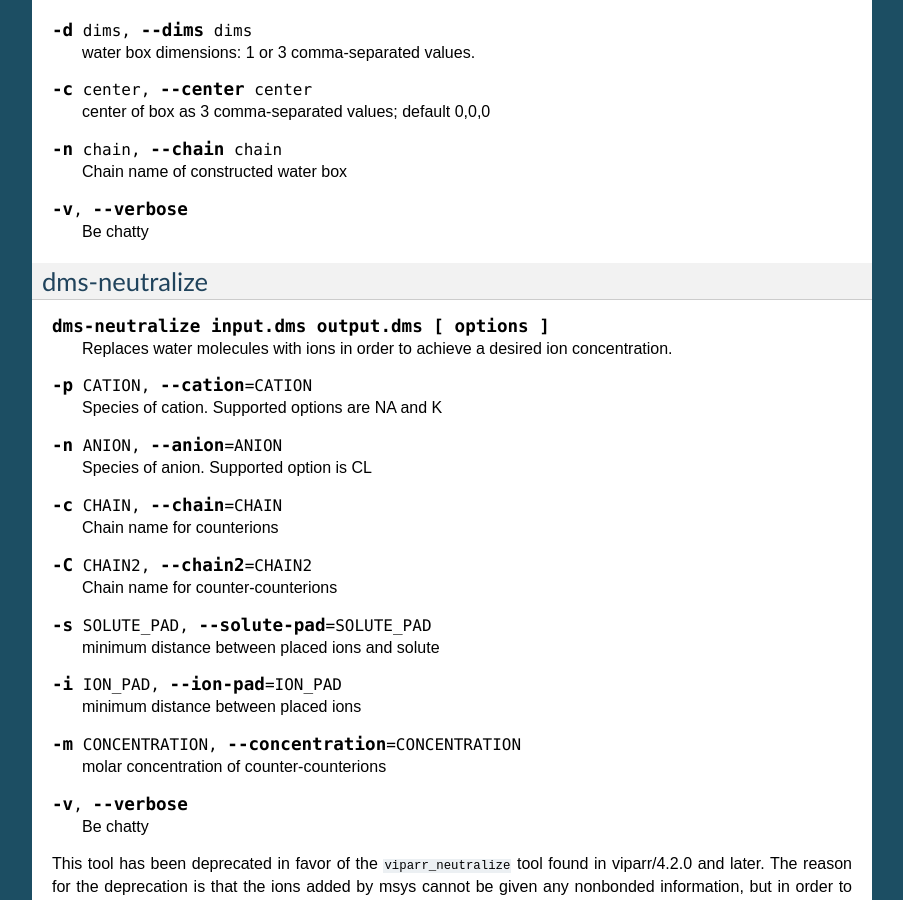
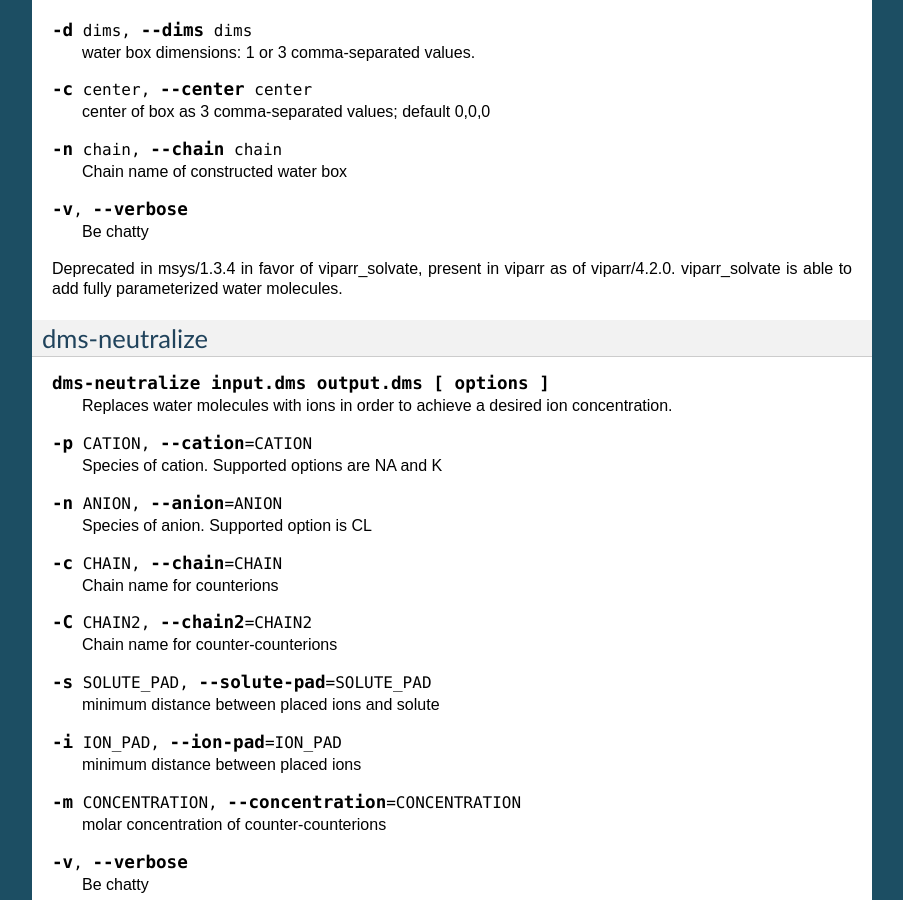
Before and after one commit to DEShawResearch/msys, a Sphinx documentation site: the page built from doc/source/tools.rst, in a window 1280 px wide and 900 px high, scrolled down 6036 px. Shown: the whole window, without its empty margins (198-1101 px from the left). Built offline with Sphinx 7.4.7, drawn with Linux system fonts in a browser that asks for light colours; the version number could not be read and is left out.

Commit message:
Deprecated dms-solvate and dms-neutralize.
[git-p4: depot-paths = "//depot/desrad/main/sw/libs/msys/": change = 136628]

```diff
--- a/doc/source/tools.rst
+++ b/doc/source/tools.rst
@@ -429,6 +429,9 @@ structure, preserving forcefield information from solute and water.
 
    Be chatty
 
+Deprecated in msys/1.3.4 in favor of viparr_solvate, present in viparr as
+of viparr/4.2.0.  viparr_solvate is able to add fully parameterized water
+molecules.
 
 dms-neutralize
 --------------
```
Also changed, not shown: 2 other files.
